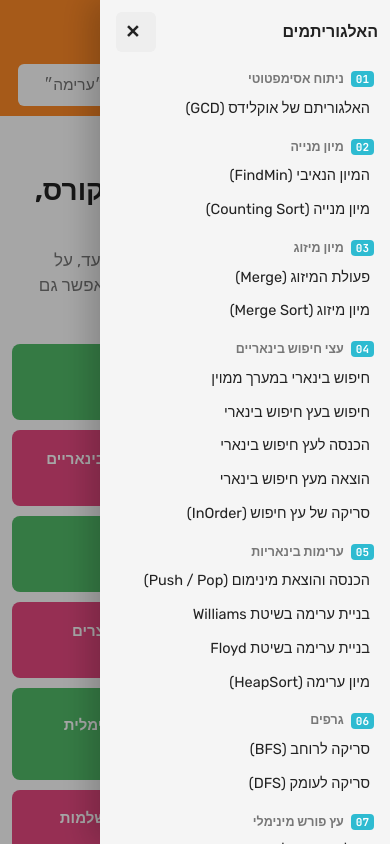
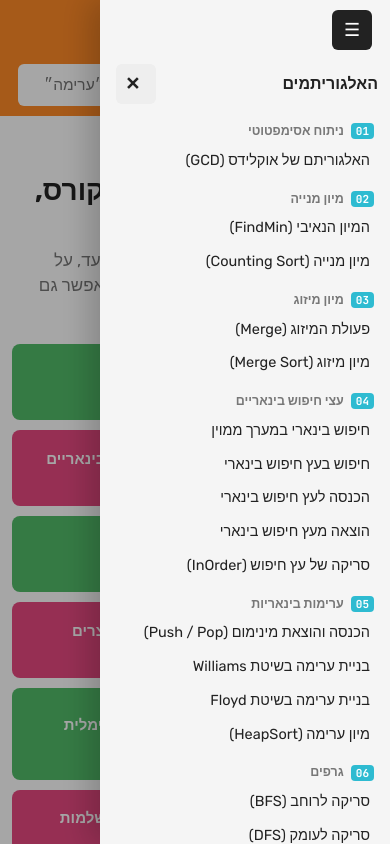
Before and after one commit to katzq-wq/algo-animations, a plain HTML site: page index.html in a window 390 px wide. Both pictures are taken after a click on the button "תפריט". Drawn offline with Linux system fonts and the light colour scheme.

Commit message:
Mobile menu: keep menu button visible to toggle
Co-Authored-By: Claude Opus 5.5 <noreply@anthropic.com>
Claude-Session: https://claude.ai/code/session_01AHWJcurLFjicVcczWKbvjN

```diff
--- a/index.html
+++ b/index.html
@@ -199,7 +199,9 @@ svg text{font-family:"JetBrains Mono",monospace}
 @media (max-width:760px){
   #menuBtn{display:block}
   header h1 span{display:none}
-  nav{position:fixed;top:0;bottom:0;right:0;z-index:30;box-shadow:-10px 0 30px rgba(0,0,0,.2);display:none;padding-top:6px;width:min(290px,85vw)}
+  nav{position:fixed;top:0;bottom:0;right:0;z-index:30;box-shadow:-10px 0 30px rgba(0,0,0,.2);display:none;padding-top:58px;width:min(290px,85vw)}
+  #menuBtn{position:relative;z-index:40}
+  body.navopen #menuBtn{background:var(--ink)}
   nav.open{display:block}
   #navClose{display:flex}
   #backdrop.open{display:block}
@@ -483,7 +485,7 @@ function buildNav() {
     tb.innerHTML = `${esc(t.name)}<small>${list.length === 1 ? "הנפשה אחת" : list.length + " הנפשות"}</small>`; tb.onclick = () => go2(list[0].id); tiles.appendChild(tb);
   });
 }
-function go2(id) { openAlgo(id); $("nav").classList.remove("open"); $("backdrop").classList.remove("open"); try { history.replaceState(null, "", "#" + id); } catch (e) {} }
+function go2(id) { openAlgo(id); $("nav").classList.remove("open"); $("backdrop").classList.remove("open"); document.body.classList.remove("navopen"); try { history.replaceState(null, "", "#" + id); } catch (e) {} }
 function toggle(btn, box, on) { const v = on !== undefined ? on : box.hidden; box.hidden = !v; btn.setAttribute("aria-expanded", String(v)); }
 function openAlgo(id) {
   const a = ALGOS.find(x => x.id === id); if (!a) return;
@@ -627,7 +629,7 @@ function initUI() {
   $("scrub").oninput = e => { stop(); idx = +e.target.value; show(); };
   $("tInfo").onclick = () => toggle($("tInfo"), $("intro"));
   $("tInput").onclick = () => toggle($("tInput"), $("inputsBox"));
-  const setNav = on => { $("nav").classList.toggle("open", on); $("backdrop").classList.toggle("open", on); };
+  const setNav = on => { $("nav").classList.toggle("open", on); $("backdrop").classList.toggle("open", on); document.body.classList.toggle("navopen", on); };
   $("menuBtn").onclick = () => setNav(!$("nav").classList.contains("open"));
   $("backdrop").onclick = () => setNav(false);
   document.querySelector("#navClose button").onclick = () => setNav(false);
```
